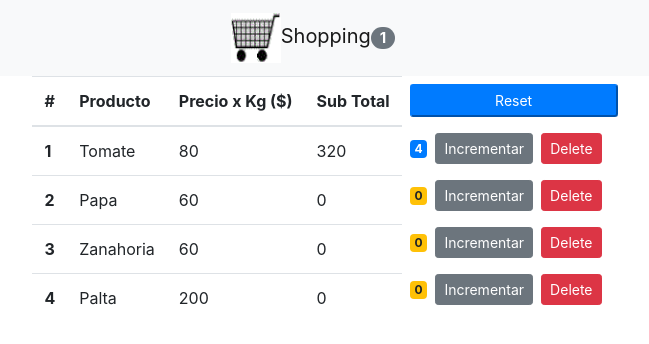
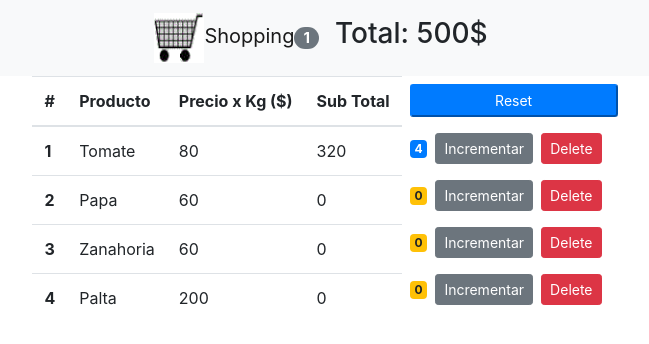
Before and after one commit to Alejo-Martinez-Grau/miniChango, a React (Create React App) app: page / in a window 1280 px wide. Shown: the top 344 px of the page, without its empty margins (319-968 px from the left). Built offline with nearby package versions, Linux system fonts and the light colour scheme.

Commit message:
mockup del navbar

```diff
--- a/src/components/navbar.jsx
+++ b/src/components/navbar.jsx
@@ -14,7 +14,11 @@ const NavBar = (props) => {
         <span className="badge badge-pill badge-secondary">
           {props.totalCounters}
         </span>
+
       </a>
+
+      <h3>Total: 500$</h3>
+
     </nav>
   );
 };
```
